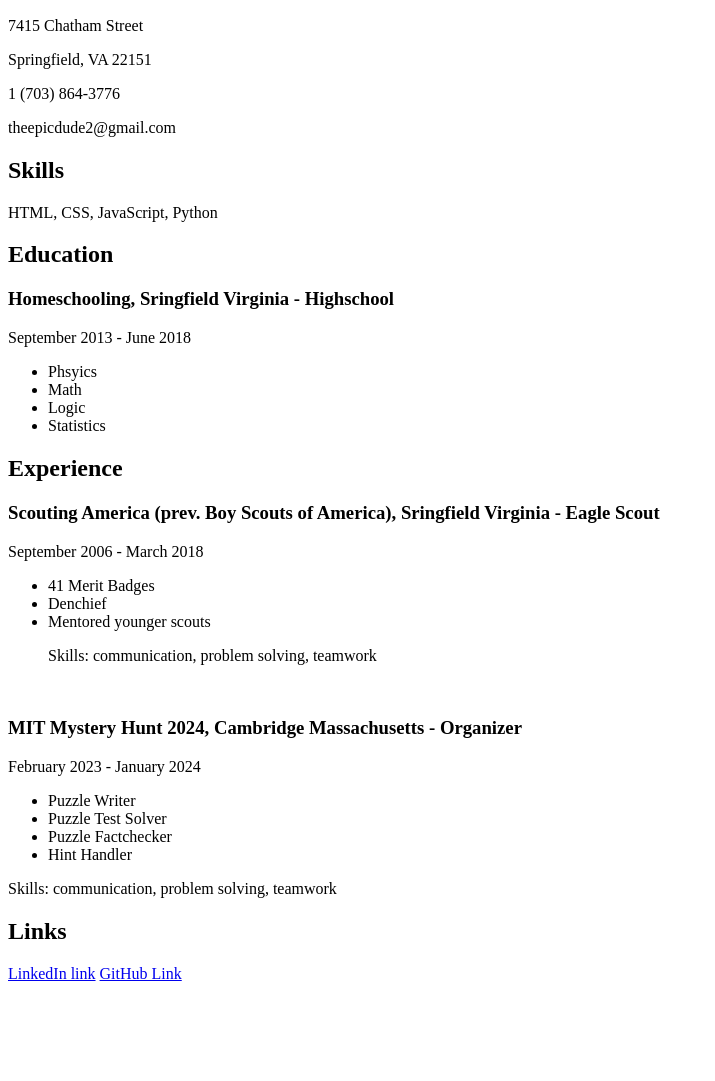
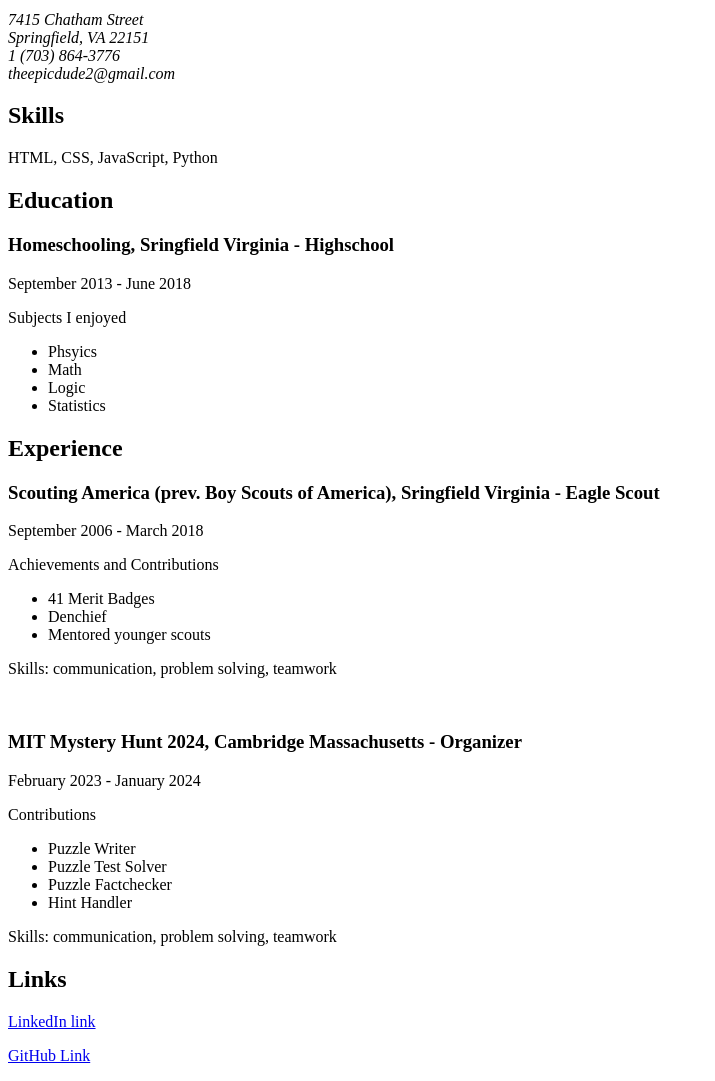
Before and after one commit to purplecow3000/Roadmap-CV-Page, a plain HTML site: page cv.html in a window 1280 px wide. Shown: the part 107-1188 px from the top of the page, without its empty margins (0-715 px from the left). Before the commit the page ends 1098 px from the top, so only its background shows below. Drawn offline with Linux system fonts and the light colour scheme.

Commit message:
Update cv.html

```diff
--- a/cv.html
+++ b/cv.html
@@ -1,5 +1,5 @@
 <!DOCTYPE html>
-<html>
+<html lang="en">
     <head>
         <meta charset="UTF-8">
         <meta name="description" content="This is Nick Boyer's CV">
@@ -8,25 +8,27 @@
         <!--The CV project requires SEO and I found a website claiming I need "robots", but I'm not sure if I truly need it-->
         <meta name=”robots” content="index, follow">
         <!-- The CV project also Open Graph tags and I didn't know what those were but these 4 seem like the basic ones-->
-        <meta property="og:title" content="Nick Boyer's CV" />
-        <meta property="og:type" content="website" />
+        <meta property="og:title" content="Nick Boyer's CV">
+        <meta property="og:type" content="website">
         <!-- Don't really know what image to put if any-->
-        <meta property="og:image" content="" />
-        <meta property="og:url" content="https://purplecow3000.github.io/Roadmap-HTML-Projects/" />
+        <meta property="og:image" content="">
+        <meta property="og:url" content="https://purplecow3000.github.io/Roadmap-HTML-Projects/">
         <title>Nick Boyer's CV</title>
-        <!-- Favicon, feel like I have used it before but I'm not sure I did it right-->
         <link rel="icon" href="favicon.ico" type="image/x-icon">
     </head>
     <body>
         <main>
             <hr>
+            <article id="cvPage">
                 <section>
                     <h1>Nick Boyer</h1>
                     <h2>Aspiring Programmer</h2>
-                <p>7415 Chatham Street</p>
-                <p>Springfield, VA 22151</p>
-                <p>1 (703) 864-3776</p>
-                <p>theepicdude2@gmail.com</p>
+                    <address>
+                        7415 Chatham Street <br>
+                        Springfield, VA 22151 <br>
+                        1 (703) 864-3776 <br>
+                        theepicdude2@gmail.com <br>
+                    </address>
                 </section>
                 <section>
                     <h2>Skills</h2>
@@ -36,7 +38,7 @@
                     <h2>Education</h2>
                     <h3>Homeschooling, Sringfield Virginia - Highschool</h3>
                     <p>September 2013 - June 2018</p>
-                <!-- List of exciting things -->
+                    <p>Subjects I enjoyed</p>
                     <ul>
                         <li>Phsyics</li>
                         <li>Math</li>
@@ -44,22 +46,23 @@
                         <li>Statistics</li>
                     </ul>
                 </section>
-            <secton>
+                <section>
                     <h2>Experience</h2>
                     <h3>Scouting America (prev. Boy Scouts of America), Sringfield Virginia - Eagle Scout</h3>
                     <p>September 2006 - March 2018</p>
-                <!-- List of achievements as a boyscout -->
+                    <p>Achievements and Contributions</p>
                     <ul>
                         <li>41 Merit Badges</li>
                         <li>Denchief</li>
                         <li>Mentored younger scouts</li>
+                    </ul>
                     <p>Skills: communication, problem solving, teamwork</p>
-                </ul>
 
                     <br>
+
                     <h3>MIT Mystery Hunt 2024, Cambridge Massachusetts - Organizer</h3>
                     <p>February 2023 - January 2024</p>
-                <!-- List of work on the Mystery Hunt-->
+                    <p>Contributions</p>
                     <ul>
                         <li>Puzzle Writer</li>
                         <li>Puzzle Test Solver</li>
@@ -67,12 +70,17 @@
                         <li>Hint Handler</li>
                     </ul>
                     <p>Skills: communication, problem solving, teamwork</p>
-            </secton>
+                </section>
                 <section>
                     <h2>Links</h2>
+                    <p>
                         <a href="#" target="https://www.linkedin.com/in/nick-boyer-203828349/">LinkedIn link</a>
+                    </p>
+                    <p>
                         <a href="https://github.com/purplecow3000" target="_blank">GitHub Link</a>
+                    </p>
                 </section>
+            </article>
         </main>
     </body>
 </html>
```
Lines whose indentation alone changed are shown as unchanged.
